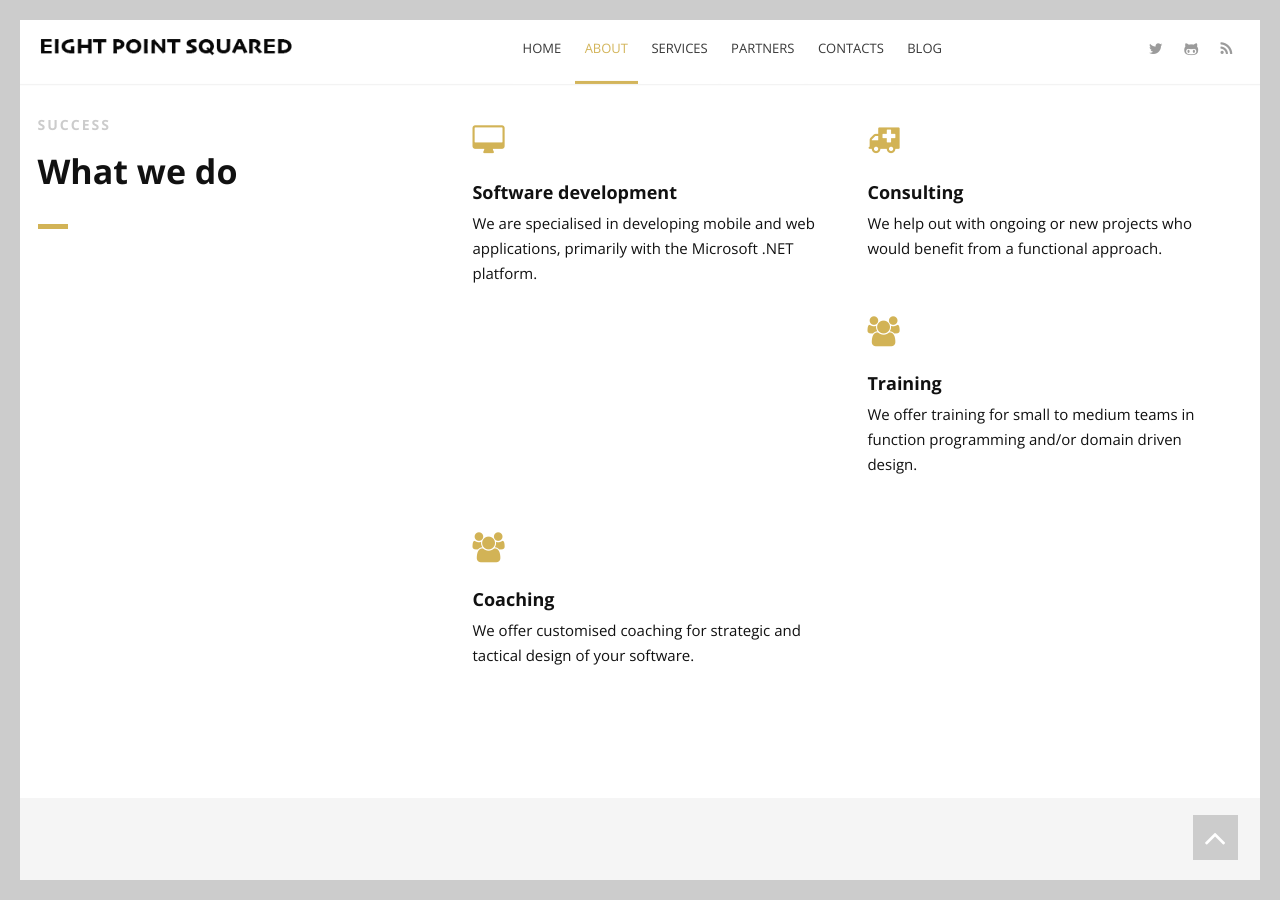
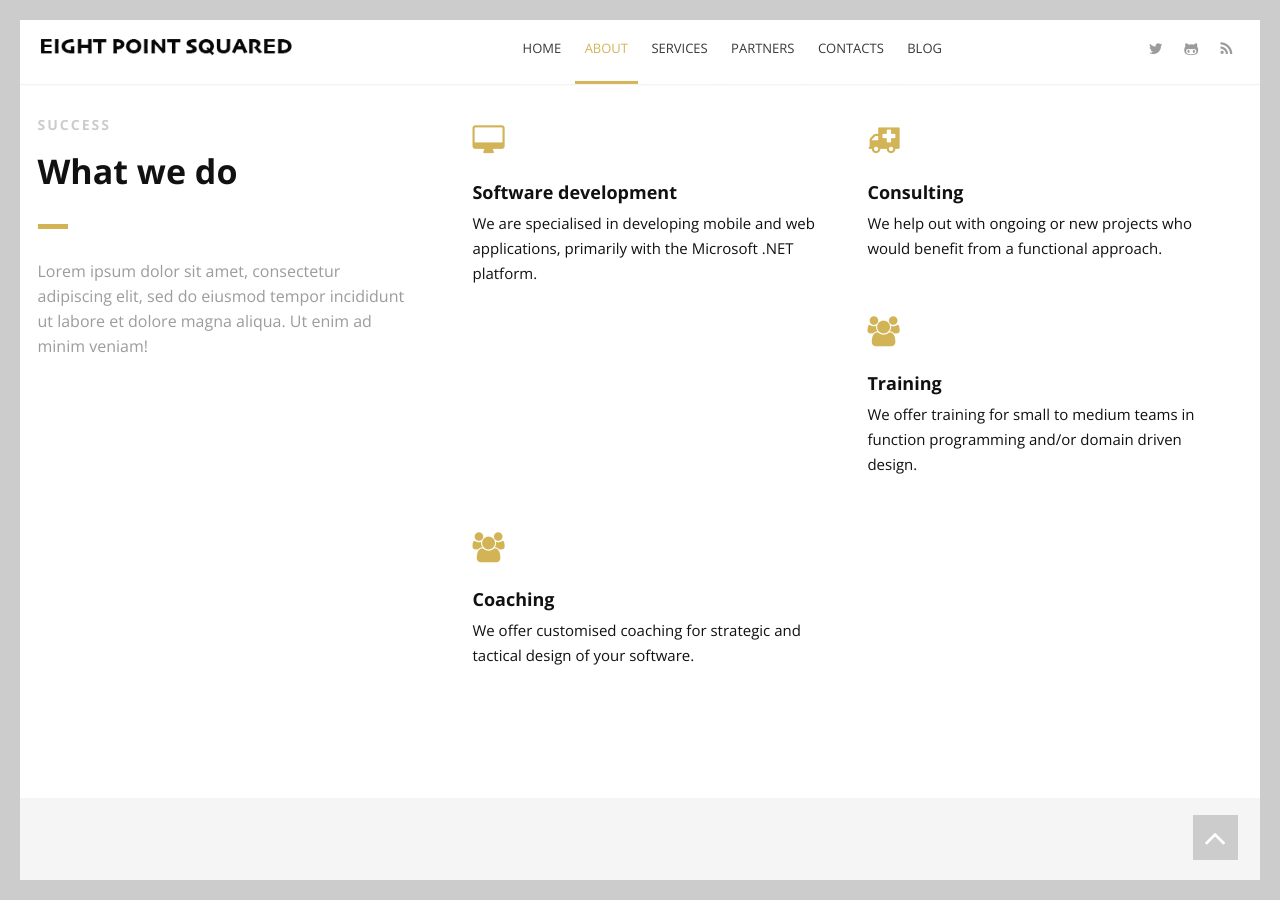
Before and after one commit to eightpointsquared/eightpointsquared.github.io, a Jekyll site: the page built from index.html, in a window 1280 px wide and 900 px high, scrolled down 734 px. Built offline with Jekyll 4.4.1, drawn with Linux system fonts in a browser that asks for light colours; the list of posts is cut into pages by our own code.

Commit message:
add dummy text

```diff
--- a/index.html
+++ b/index.html
@@ -12,7 +12,8 @@
             <div class="section-heading">
                 <h3>SUCCESS</h3>
                 <h2 class="section-title">What we do</h2>
-                <p class="section-subtitle"></p>
+                <p class="section-subtitle">Lorem ipsum dolor sit amet, consectetur adipiscing elit, sed do
+                    eiusmod tempor incididunt ut labore et dolore magna aliqua. Ut enim ad minim veniam!</p>
             </div>
 
         </div>
```
